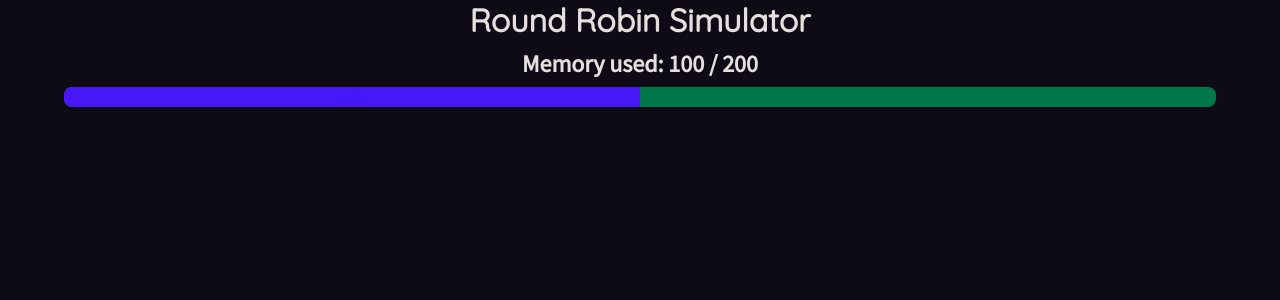
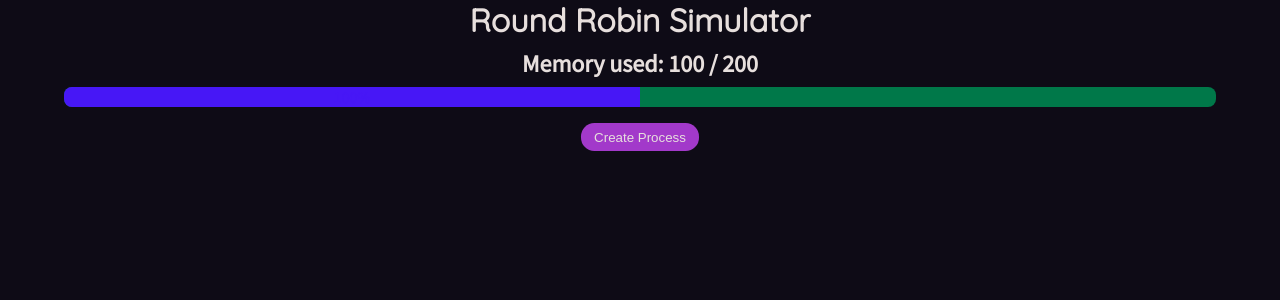
Before and after one commit to AsyncSpaghettiDev/round_robin, a React (Vite) app: page / in a window 1280 px wide. Shown: the top 300 px of the page. Built offline with nearby package versions, Linux system fonts and the light colour scheme.

Commit message:
create process form finished

```diff
--- a/src/App.tsx
+++ b/src/App.tsx
@@ -1,4 +1,5 @@
 import './App.css'
+import { CreateProcess } from './components/CreateProcess'
 import { MemoryBar } from './components/MemoryBar'
 
 const App = () => {
@@ -7,7 +8,7 @@ const App = () => {
       <h1 className='ta-center ff-primary'>Round Robin Simulator</h1>
       <MemoryBar used={100} total={200} />
 
-
+      <CreateProcess />
     </main>
   )
 }
--- /dev/null
+++ b/src/components.css
@@ -0,0 +1,44 @@
+.btn {
+    cursor: pointer;
+    border: none;
+    border-radius: 1em;
+    padding-block: 0.5em;
+    padding-inline: 1em;
+}
+
+.btn-primary {
+    background-color: var(--bg-400);
+    color: var(--tc-800);
+    transition: background-color 250ms ease-out;
+}
+
+.btn-primary:hover {
+    background-color: var(--bg-450);
+}
+
+.input_control {
+    display: flex;
+    flex-direction: column;
+    align-items: center;
+    row-gap: 0.25em;
+    padding-inline: 0.5em;
+    margin-block: 0.5em;
+}
+
+/* .input_label {} */
+
+.input {
+    border: none;
+    border-radius: 1em;
+    padding-block: 0.5em;
+    padding-inline: 1em;
+    background-color: var(--bg-200);
+    color: var(--tc-800);
+    text-align: center;
+    border-bottom: 1px solid var(--bg-800);
+    transition: background-color 250ms ease-out;
+}
+
+.input:hover {
+    background-color: var(--bg-450);
+}
--- /dev/null
+++ b/src/components/CreateProcess/CreateProcess.tsx
@@ -0,0 +1,62 @@
+import { useState } from "react"
+import classNames from './createProcess.module.css'
+
+const INITIAL_STATE = {
+    quantum: 1,
+    processName: '',
+    processTime: 1,
+    processMemory: 1,
+}
+
+export const CreateProcess = () => {
+    const [process, setProcess] = useState<Process>(INITIAL_STATE)
+    const [showForm, setShowForm] = useState<Boolean>(false)
+
+    const handleInputChange = (e: React.ChangeEvent<HTMLInputElement>) =>
+        setProcess({
+            ...process,
+            [e.target.name]: e.target.value
+        })
+
+
+    const handleSubmit = (e: React.FormEvent<HTMLFormElement>) => {
+        e.preventDefault()
+        console.log(process)
+        setProcess(INITIAL_STATE)
+    }
+
+    const handleShowForm = () => setShowForm(!showForm)
+
+    return (
+        <div className={`flex-column flex-wrap align-center my-4`}>
+            <button className={`btn btn-primary`} onClick={handleShowForm}>Create Process</button>
+            {showForm && (
+                <form onSubmit={handleSubmit} className={`${classNames.create_process} flex-row flex-wrap align-center justify-center`}>
+                    <div className={`input_control`}>
+                        <label className='input_label' htmlFor="quantum">Quantum</label>
+                        <input className="input" type="number" min={1} name="quantum" id="quantum" value={process.quantum} onChange={handleInputChange} />
+                    </div>
+
+                    <div className={`input_control`}>
+                        <label className='input_label' htmlFor="processName">Process Name</label>
+                        <input className="input" type="text" name="processName" id="processName" value={process.processName} onChange={handleInputChange} />
+                    </div>
+
+                    <div className={`input_control`}>
+                        <label className='input_label' htmlFor="processTime">Process Time (in seconds)</label>
+                        <input className="input" min={0} type="number" name="processTime" id="processTime" value={process.processTime} onChange={handleInputChange} />
+                    </div>
+
+                    <div className={`input_control`}>
+                        <label className='input_label' htmlFor="processMemory">Memory</label>
+                        <input className="input" type="number" name="processMemory" id="processMemory" value={process.processMemory} onChange={handleInputChange} />
+                    </div>
+
+                    <div className={`${classNames.submit_control} ta-center`}>
+                        <button className={`btn btn-primary ${classNames.submit}`} type="submit">Create</button>
+                    </div>
+                </form>
+            )}
+        </div>
+    )
+}
--- /dev/null
+++ b/src/components/CreateProcess/createProcess.module.css
@@ -0,0 +1,20 @@
+.submit_control {
+    flex-basis: 100%;
+    flex-shrink: 0;
+}
+
+.create_process {
+    transform: scaleY(0);
+    transform-origin: top;
+    animation: show 250ms ease-out forwards;
+}
+
+@keyframes show {
+    0% {
+        transform: scaleY(0);
+    }
+
+    100% {
+        transform: scaleY(1);
+    }
+}
--- /dev/null
+++ b/src/components/CreateProcess/index.ts
@@ -0,0 +1 @@
+export * from './CreateProcess'
--- a/src/index.css
+++ b/src/index.css
@@ -3,8 +3,11 @@
 :root {
   --bg-200: #0e0b16;
   --bg-400: #a239ca;
+  --bg-450: #602079;
   --bg-500: #007849;
+  --bg-550: #00472c;
   --bg-600: #4717f6;
+  --bg-650: #2806a2;
   --bg-800: #e7dfdd;
 
   --tc-200: #0e0b16;
--- a/src/main.tsx
+++ b/src/main.tsx
@@ -3,6 +3,7 @@ import ReactDOM from 'react-dom/client'
 import App from './App'
 import './index.css'
 import './utility.css'
+import './components.css'
 
 ReactDOM.createRoot(document.getElementById('root') as HTMLElement).render(
   <React.StrictMode>
--- a/src/utility.css
+++ b/src/utility.css
@@ -144,6 +144,10 @@
 .flex-column {
     display: flex;
     flex-direction: column;
+}
+
+.flex-wrap {
+    flex-wrap: wrap;
 }
 
 .justify-center {
```
Also changed, not shown: src/types.d.ts (+7 -0 lines).
